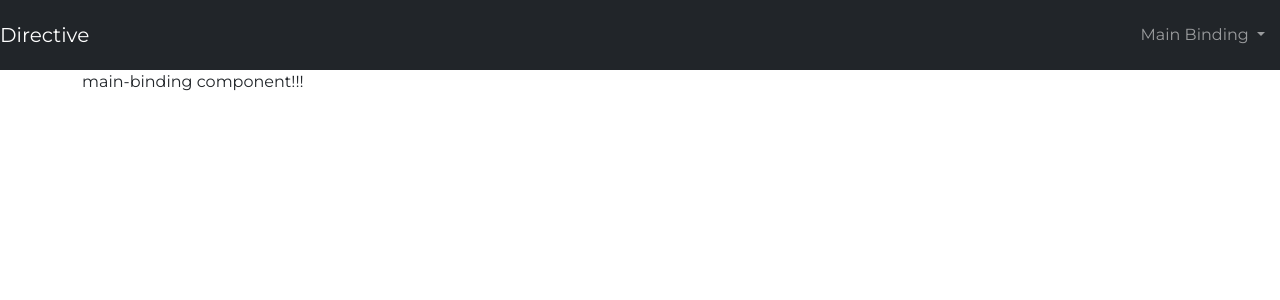
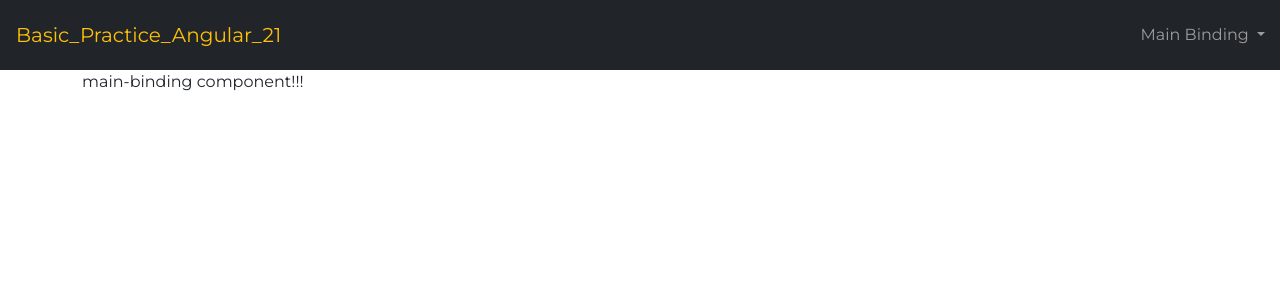
Before and after one commit to abhikaleangulardev-gif/basic_Practice_Angular_Topic, an Angular app: page /main-binding in a window 1280 px wide. Shown: the top 300 px of the page. Built offline with nearby package versions, Linux system fonts and the light colour scheme.

Commit message:
completed-change-navbar-name

```diff
--- a/src/app/header/header/header.html
+++ b/src/app/header/header/header.html
@@ -1,5 +1,5 @@
 <nav class="navbar navbar-expand-lg navbar-dark bg-dark">
-    <a class="navbar-brand" href="#">Directive</a>
+    <a class="navbar-brand text-warning ps-3" href="#">Basic_Practice_Angular_21</a>
     <button class="navbar-toggler" type="button" data-toggle="collapse" data-target="#navbarSupportedContent"
         aria-controls="navbarSupportedContent" aria-expanded="false" aria-label="Toggle navigation">
         <span class="navbar-toggler-icon"></span>
```
